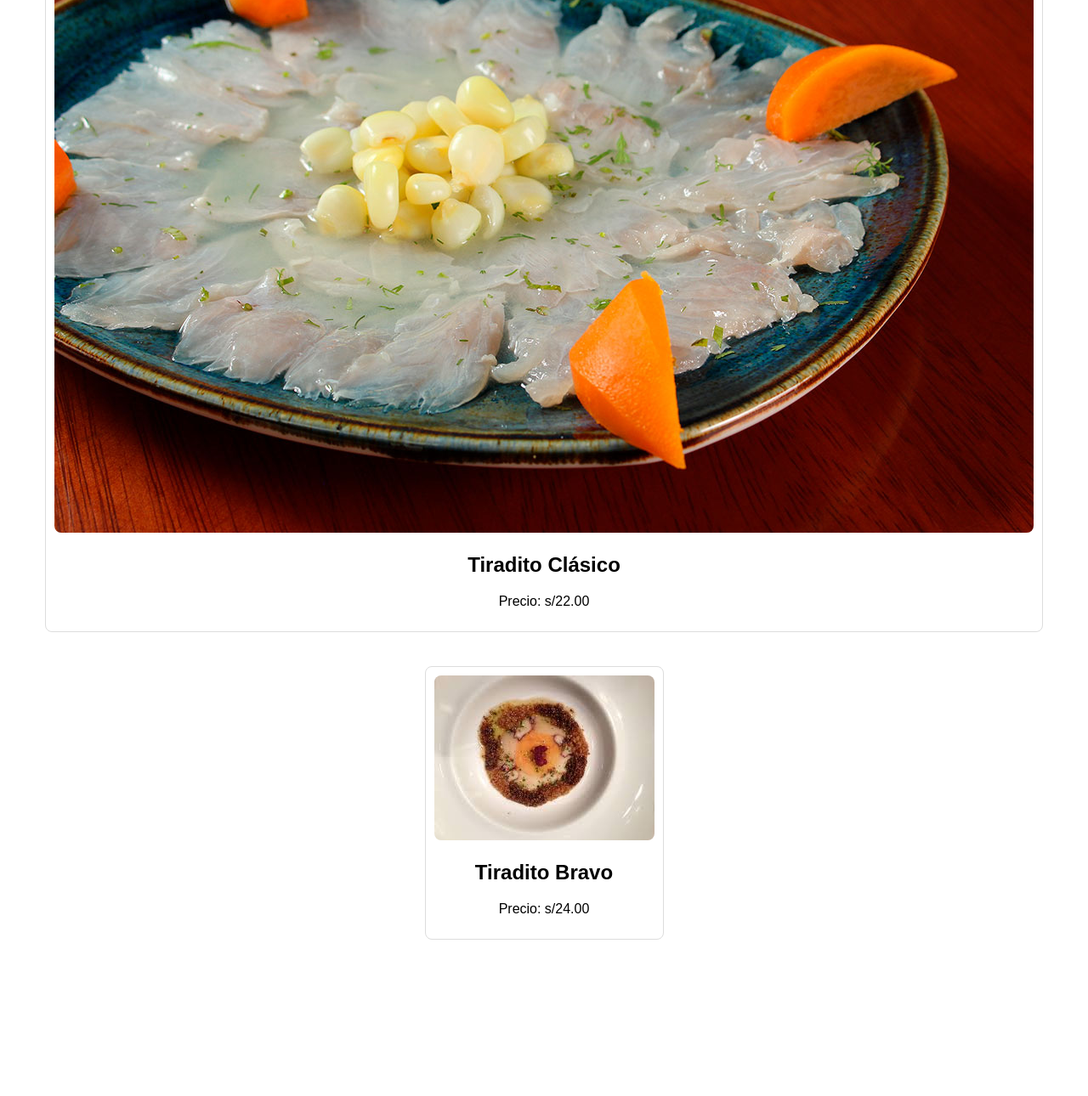
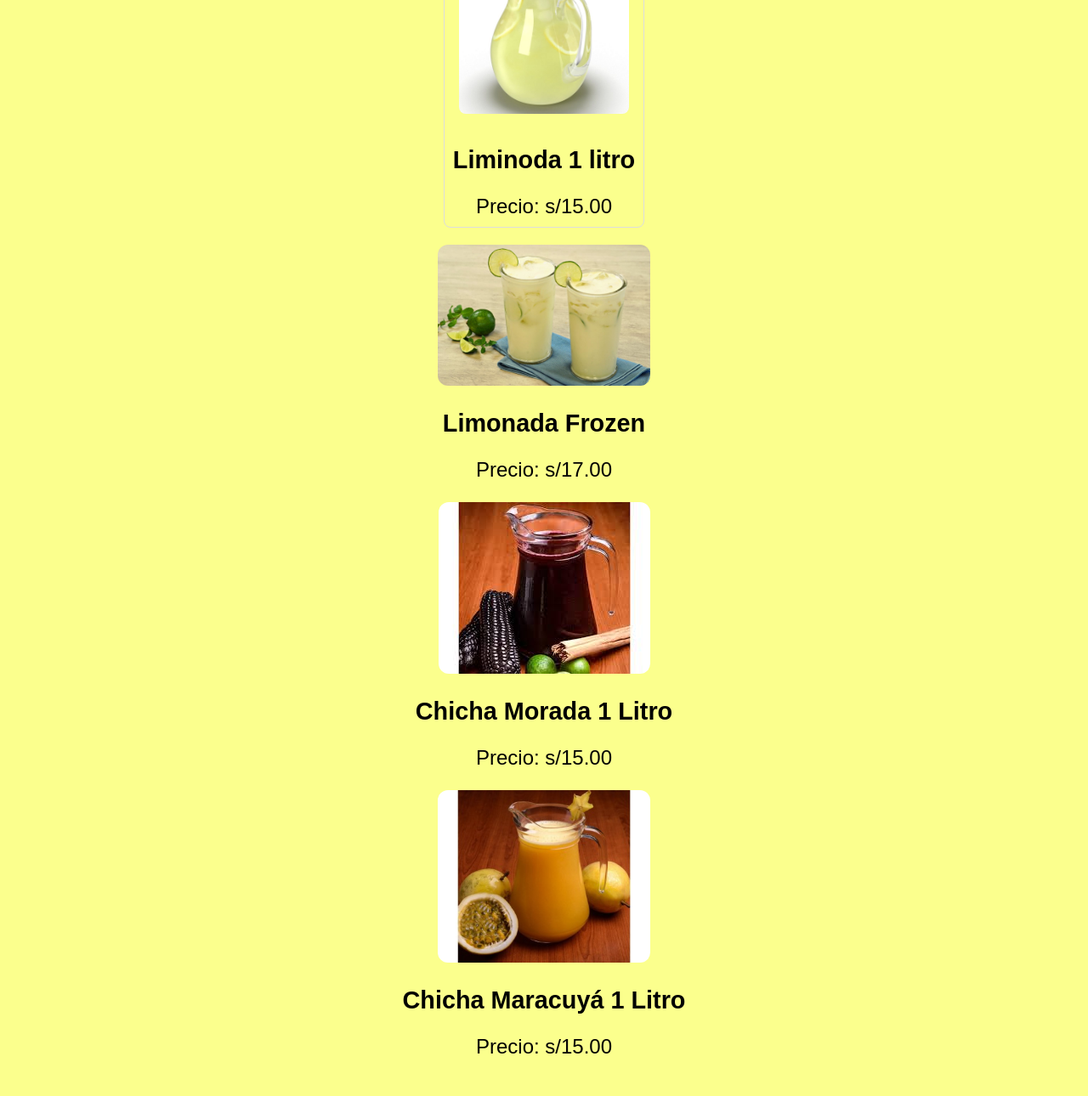
Before and after one commit to ElTriangulo1/restaurante, a plain HTML site: page index.html in a window 1280 px wide. Shown: the part 711-2001 px from the top of the page at 85% size. Before the commit the page ends 1857 px from the top, so only its background shows below. Drawn offline with Linux system fonts and the light colour scheme.

Commit message:
Add files via upload

```diff
--- /dev/null
+++ b/css.css
@@ -0,0 +1,127 @@
+body {
+    text-align: center;
+    margin: 0;
+    padding: 20px;
+    font-family: Arial, sans-serif;
+    background-color: #fbff8d; /* Cambia #ffffff por el color que desees */
+}
+
+.logo-container {
+    margin-bottom: 20px;
+}
+
+.logo-container h1 {
+    margin: 0;
+    font-size: 75px; /* Ajusta el tamaño de la fuente del título según sea necesario */
+}
+
+.logo-container img {
+    max-width: 250px; /* Ajusta el tamaño del logo del restaurante según sea necesario */
+    height: auto;
+    border-radius: 10px; /* Ajusta el valor de border-radius según prefieras */
+}
+
+.whatsapp-container {
+    display: flex;
+    align-items: center;
+    justify-content: center;
+    margin-top: 10px;
+}
+.whatsapp-link {
+    margin-right: 10px;
+}
+
+.whatsapp-container img {
+    max-width: 30px; /* Ajusta el tamaño según sea necesario */
+    height: auto;
+    margin-right: 10px;
+    border-radius: 10px; /* Ajusta el valor de border-radius según prefieras */
+}
+
+.whatsapp-number {
+    color: #25d366; /* Color verde de WhatsApp, puedes cambiarlo según tus preferencias */
+    margin: 0;
+    font-size: 1.2em; /* Ajusta el tamaño del texto según sea necesario */
+}
+.bebida-container {
+    text-align: center;
+}
+
+.titulo-refrescos {
+    margin-top: 20px;
+    font-size: 70px; /* Ajusta el tamaño del texto según sea necesario */
+}
+
+.bebida {
+    margin: 20px;
+    border: 1px solid #ddd;
+    padding: 10px;
+    border-radius: 8px;
+    display: inline-block;
+}
+
+.bebida img {
+    max-width: 200px;
+    height: auto;
+    border-radius: 8px;
+    margin-bottom: 10px; /* Añade espacio entre la imagen y el texto del plato */
+}
+
+.bebida h2{
+    font-size: 1.8em; /* Ajusta el tamaño de la fuente del título según sea necesario */
+}
+.bebida p {
+    margin: 0;
+    font-size: 1.5em; /* Ajusta el tamaño de la fuente del párrafo según sea necesario */
+}
+
+.limonadafrozen {
+    /* Agrega reglas específicas para el contenedor de Limonada Frozen si es necesario */
+}
+
+.limonadafrozen .bebida-imagen {
+    max-width: 250px; /* Ajusta el ancho máximo de la imagen según sea necesario */
+    height: auto; /* Mantiene la proporción original de la imagen */
+    border-radius: 12px; /* Ajusta el radio de borde según sea necesario */
+}
+
+.limonadafrozen h2 {
+    font-size: 1.8em; /* Ajusta el tamaño de la fuente del título según sea necesario */
+}
+
+.limonadafrozen p {
+    font-size: 1.5em; /* Ajusta el tamaño de la fuente del párrafo según sea necesario */
+}
+
+.chichamorada {
+    /* Agrega reglas específicas para el contenedor de Limonada Frozen si es necesario */
+}
+
+.chichamorada .bebida-imagen {
+    max-width: 250px; /* Ajusta el ancho máximo de la imagen según sea necesario */
+    height: auto; /* Mantiene la proporción original de la imagen */
+    border-radius: 12px; /* Ajusta el radio de borde según sea necesario */
+}
+
+.chichamorada h2 {
+    font-size: 1.8em; /* Ajusta el tamaño de la fuente del título según sea necesario */
+}
+
+.chichamorada p {
+    font-size: 1.5em; /* Ajusta el tamaño de la fuente del párrafo según sea necesario */
+}
+
+
+.Maracuya .bebida-imagen {
+    max-width: 250px; /* Ajusta el ancho máximo de la imagen según sea necesario */
+    height: auto; /* Mantiene la proporción original de la imagen */
+    border-radius: 12px; /* Ajusta el radio de borde según sea necesario */
+}
+
+.Maracuya h2 {
+    font-size: 1.8em; /* Ajusta el tamaño de la fuente del título según sea necesario */
+}
+
+.Maracuya p {
+    font-size: 1.5em; /* Ajusta el tamaño de la fuente del párrafo según sea necesario */
+}
--- a/index.html
+++ b/index.html
@@ -1,60 +1,59 @@
 <!DOCTYPE html>
 <html lang="es">
 <head>
+    <link rel="stylesheet" type="text/css" href="css.css">
+
+
     <meta charset="UTF-8">
     <meta name="viewport" content="width=device-width, initial-scale=1.0">
     <title>El Triangulo</title>
-    <style>
-        body {
-            text-align: center;
-            margin: 0;
-            padding: 20px;
-            font-family: Arial, sans-serif;
-        }
 
-        h1 {
-            margin-top: 0;
-        }
-
-        .plato {
-            margin: 20px;
-            border: 1px solid #ddd;
-            padding: 10px;
-            border-radius: 8px;
-            display: inline-block;
-        }
-
-        .plato img {
-            max-width: 100%;
-            height: auto;
-            border-radius: 8px;
-        }
-    </style>
 </head>
 <body>
 
     <!-- Contenido principal de la página va aquí -->
 
-    <h1>Bienvenidos al restaurante "Triángulo"</h1>
-    <p>955703382</p>
-
-    <div class="plato">
-        <img src="tortillaacevichada.jpg" alt="Plato 1">
-        <h2>Tortillas Acevichadas</h2>
-        <p>Precio: s/28.00</p>
+    <div class="logo-container">
+        <img src="IMG/WhatsApp Image 2024-02-29 at 10.07.56.jpeg" alt="Logo del Restaurante">
+        <h1>Bienvenidos al restaurante "El Triángulo"</h1>
     </div>
 
-    <div class="plato">
-        <img src="tiradoclasico.jpg" alt="Plato 2">
-        <h2>Tiradito Clásico</h2>
-        <p>Precio: s/22.00</p>
+    <div class="whatsapp-container">
+        <a href="https://wa.me/51955703382" class="WhatsApplink">
+        <img src="IMG/wtslogo.png" alt="Logo de WhatsApp">
+
+        <p class="whatsapp-number">955703382</p>
+        </a>
     </div>
 
-    <div class="plato">
-        <img src="bravo.jpg" alt="Plato 3">
-        <h2>Tiradito Bravo</h2>
-        <p>Precio: s/24.00</p>
-    </div>
+        <div class="bebida-container">
+            <div class="titulo-refrescos">Refrescos</div>
+            <div class="bebida">
+                <img src="IMG/limonada.jpeg" alt="refresco 1">
+                <h2>Liminoda 1 litro</h2>
+                <p>Precio: s/15.00</p>
+            </div>
+        </div>
+
+        <div class="limonadafrozen">
+            <img src="IMG/limonada frozen.jpg" alt="refresco 2" class="bebida-imagen">
+            <h2>Limonada Frozen</h2>
+            <p>Precio: s/17.00</p>
+        </div>
+
+        <div class="chichamorada">
+            <img src="IMG/chichamorada.jpg" alt="refresco 3" class="bebida-imagen">
+            <h2>Chicha Morada 1 Litro</h2>
+            <p>Precio: s/15.00</p>
+        </div>
+
+        <div class="Maracuya">
+            <img src="IMG/maracuya.jpg" alt="refresco 4" class="bebida-imagen">
+            <h2>Chicha Maracuyá 1 Litro</h2>
+            <p>Precio: s/15.00</p>
+        </div>
+
+
 
 </body>
 </html>
```
Also changed, not shown: IMG/Tiraditoclasico.jpg (added), IMG/WhatsApp Image 2024-02-29 at 10.07.56.jpeg (added), IMG/bravo.jpg (added), IMG/chichamorada.jpg (added), IMG/limonada frozen.jpg (added), IMG/limonada.jpeg (added), IMG/maracuya.jpg (added), IMG/tiradoclasico.jpg (added), IMG/tortillaacevichada.jpg (added), IMG/wtslogo.png (added).
